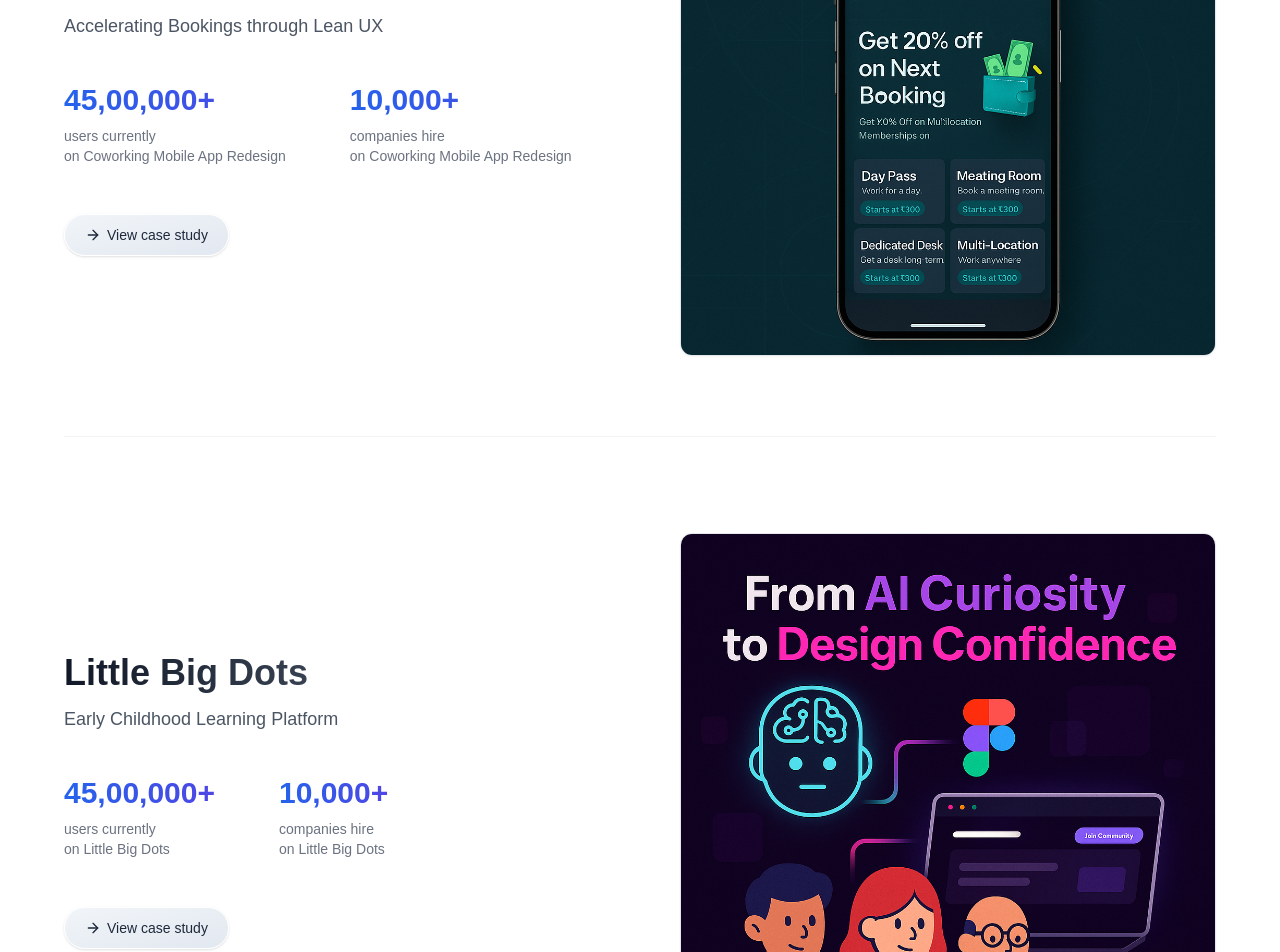
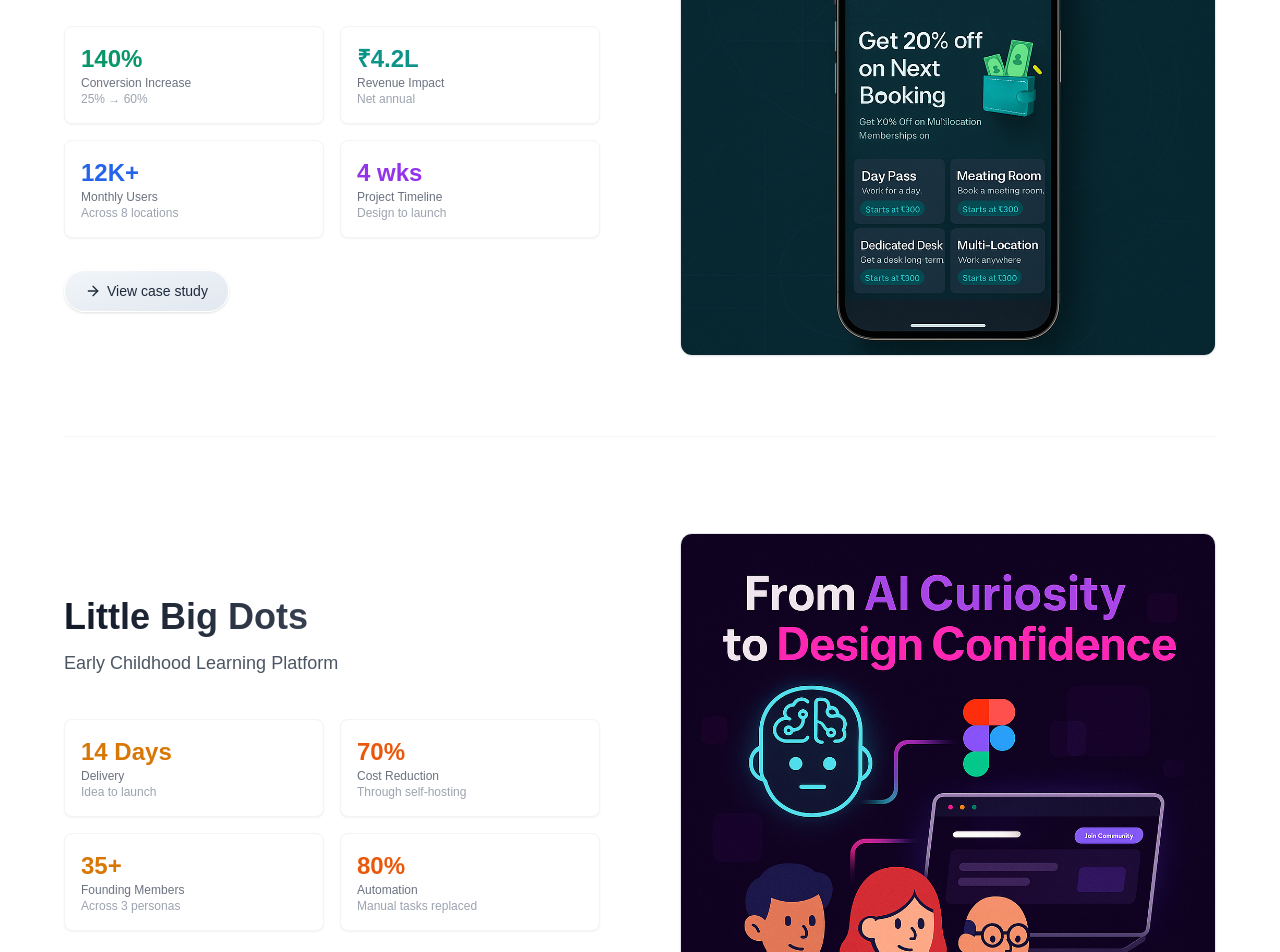
Before and after one commit to yogesh3369/case-study, a Next.js app: page / in a window 1280 px wide. Shown: the part 1240-2192 px from the top of the page. Built offline with nearby package versions, Linux system fonts and the light colour scheme.

Commit message:
Update case study components and fix layout issues

```diff
--- a/components/case-study/little-big-dots/numbers-section.tsx
+++ b/components/case-study/little-big-dots/numbers-section.tsx
@@ -22,8 +22,9 @@ export default function NumbersSection() {
                 <div className="w-14 h-14 bg-gradient-to-br from-emerald-500 to-green-600 rounded-xl flex items-center justify-center shadow-lg mb-3">
                   <Clock className="h-7 w-7 text-white" />
                 </div>
-                <span className="text-4xl font-black text-emerald-700 mb-1">14-Day</span>
-                <p className="text-slate-700 text-sm">Fully featured platform ready by October 31, 2024</p>
+                <span className="text-4xl font-black text-emerald-700 mb-1">14</span>
+                <p className="text-slate-700 text-sm">Days Delivery</p>
+                <p className="text-slate-500 text-xs">Idea to launch</p>
               </div>
             </div>
 
@@ -45,7 +46,8 @@ export default function NumbersSection() {
                   <Users className="h-7 w-7 text-white" />
                 </div>
                 <span className="text-4xl font-black text-lime-700 mb-1">35+</span>
-                <p className="text-slate-700 text-sm">Founding Members migrated with zero hiccups</p>
+                <p className="text-slate-700 text-sm">Founding Members</p>
+                <p className="text-slate-500 text-xs">Across 3 personas</p>
               </div>
             </div>
 
@@ -56,7 +58,8 @@ export default function NumbersSection() {
                   <ArrowDownUp className="h-7 w-7 text-white" />
                 </div>
                 <span className="text-4xl font-black text-yellow-700 mb-1">70%</span>
-                <p className="text-slate-700 text-sm">Cost reduction from $50+ to $15 via self-hosting</p>
+                <p className="text-slate-700 text-sm">Cost Reduction</p>
+                <p className="text-slate-500 text-xs">Through self-hosting</p>
               </div>
             </div>
 
@@ -67,7 +70,8 @@ export default function NumbersSection() {
                   <Zap className="h-7 w-7 text-white" />
                 </div>
                 <span className="text-4xl font-black text-amber-700 mb-1">80%</span>
-                <p className="text-slate-700 text-sm">Manual tasks replaced by automated workflows</p>
+                <p className="text-slate-700 text-sm">Automation</p>
+                <p className="text-slate-500 text-xs">Manual tasks replaced</p>
               </div>
             </div>
           </div>
--- a/components/landing/case-studies-section.tsx
+++ b/components/landing/case-studies-section.tsx
@@ -19,7 +19,8 @@ export default function CaseStudiesSection() {
       impact: {
         conversion: "140%",
         revenue: "₹4.2L",
-        efficiency: "67%",
+        users: "12K+",
+        timeline: "4 wks"
       },
       tags: ["Mobile Design", "Conversion", "Automation"],
       gradient: "from-emerald-500 to-teal-600",
@@ -35,9 +36,10 @@ export default function CaseStudiesSection() {
       category: "EdTech",
       duration: "6 weeks",
       impact: {
-        conversion: "75%",
-        revenue: "₹5.2L",
-        efficiency: "82%",
+        delivery: "14 Days",
+        costReduction: "70%",
+        members: "35+",
+        automation: "80%"
       },
       tags: ["EdTech", "Mobile App", "UX/UI Design"],
       gradient: "from-amber-500 to-orange-600",
@@ -95,19 +97,54 @@ export default function CaseStudiesSection() {
                     {study.subtitle}
                   </p>
 
-                  <div className="flex flex-wrap gap-16 mb-12">
-                    <div>
-                      <p className="text-3xl font-bold bg-gradient-to-r from-blue-600 to-indigo-600 bg-clip-text text-transparent">
-                        {study.id === 'coming-soon' ? '0' : '45,00,000+'}
-                      </p>
-                      <p className="text-sm text-gray-500 mt-2 font-medium">users currently<br />on {study.title}</p>
-                    </div>
-                    <div>
-                      <p className="text-3xl font-bold bg-gradient-to-r from-blue-600 to-indigo-600 bg-clip-text text-transparent">
-                        {study.id === 'coming-soon' ? '0' : '10,000+'}
-                      </p>
-                      <p className="text-sm text-gray-500 mt-2 font-medium">companies hire<br />on {study.title}</p>
-                    </div>
+                  <div className="grid grid-cols-2 gap-4 mb-8">
+                    {study.id === 'coworking-mobile-redesign' ? (
+                      <>
+                        <div className="bg-white p-4 rounded-lg border border-gray-100 shadow-sm">
+                          <p className="text-2xl font-bold text-emerald-600">{study.impact.conversion}</p>
+                          <p className="text-xs text-gray-500">Conversion Increase</p>
+                          <p className="text-xs text-gray-400">25% → 60%</p>
+                        </div>
+                        <div className="bg-white p-4 rounded-lg border border-gray-100 shadow-sm">
+                          <p className="text-2xl font-bold text-teal-600">{study.impact.revenue}</p>
+                          <p className="text-xs text-gray-500">Revenue Impact</p>
+                          <p className="text-xs text-gray-400">Net annual</p>
+                        </div>
+                        <div className="bg-white p-4 rounded-lg border border-gray-100 shadow-sm">
+                          <p className="text-2xl font-bold text-blue-600">{study.impact.users}</p>
+                          <p className="text-xs text-gray-500">Monthly Users</p>
+                          <p className="text-xs text-gray-400">Across 8 locations</p>
+                        </div>
+                        <div className="bg-white p-4 rounded-lg border border-gray-100 shadow-sm">
+                          <p className="text-2xl font-bold text-purple-600">{study.impact.timeline}</p>
+                          <p className="text-xs text-gray-500">Project Timeline</p>
+                          <p className="text-xs text-gray-400">Design to launch</p>
+                        </div>
+                      </>
+                    ) : (
+                      <>
+                        <div className="bg-white p-4 rounded-lg border border-gray-100 shadow-sm">
+                          <p className="text-2xl font-bold text-amber-600">{study.impact.delivery}</p>
+                          <p className="text-xs text-gray-500">Delivery</p>
+                          <p className="text-xs text-gray-400">Idea to launch</p>
+                        </div>
+                        <div className="bg-white p-4 rounded-lg border border-gray-100 shadow-sm">
+                          <p className="text-2xl font-bold text-orange-600">{study.impact.costReduction}</p>
+                          <p className="text-xs text-gray-500">Cost Reduction</p>
+                          <p className="text-xs text-gray-400">Through self-hosting</p>
+                        </div>
+                        <div className="bg-white p-4 rounded-lg border border-gray-100 shadow-sm">
+                          <p className="text-2xl font-bold text-amber-600">{study.impact.members}</p>
+                          <p className="text-xs text-gray-500">Founding Members</p>
+                          <p className="text-xs text-gray-400">Across 3 personas</p>
+                        </div>
+                        <div className="bg-white p-4 rounded-lg border border-gray-100 shadow-sm">
+                          <p className="text-2xl font-bold text-orange-600">{study.impact.automation}</p>
+                          <p className="text-xs text-gray-500">Automation</p>
+                          <p className="text-xs text-gray-400">Manual tasks replaced</p>
+                        </div>
+                      </>
+                    )}
                   </div>
 
                   <div className="inline-block">
```
Also changed, not shown: 2 other files (tests, documents, lock files or other folders).
